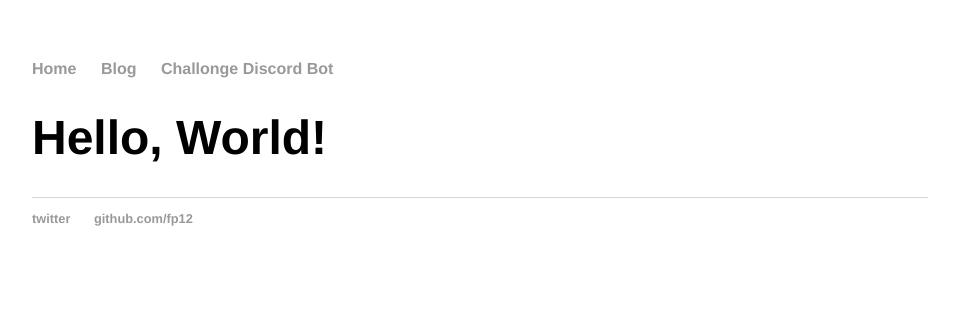
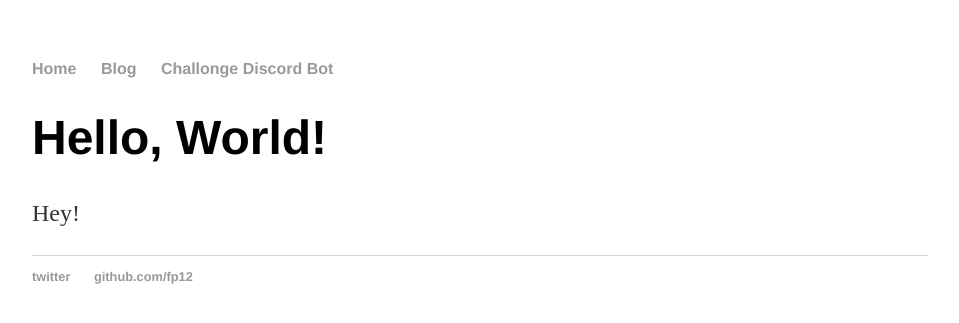
Before and after one commit to fp12/fp12.github.io, a Jekyll site: the page built from index.html, in a window 1280 px wide. Shown: the top 323 px of the page, without its empty margins (160-1119 px from the left). Built offline with Jekyll 4.4.1, drawn with Linux system fonts in a browser that asks for light colours.

Commit message:
Update index.html

```diff
--- a/index.html
+++ b/index.html
@@ -1,29 +1,8 @@
-<!DOCTYPE html>
-<html>
-	<head>
-		<title>fp12</title>
-		<!-- link to main stylesheet -->
-		<link rel="stylesheet" type="text/css" href="/css/main.css">
-	</head>
-	<body>
-		<nav>
-    		<ul>
-        		<li><a href="/">Home</a></li>
-        		<li><a href="/blog">Blog</a></li>
-            <li><a href="http://fp12.github.io/pyChallongeDiscordBot">Challonge Discord Bot</a></li>
-    		</ul>
-		</nav>
-		<div class="container">
-    		<div class="blurb">
-        		<h1>Hello, World!</h1>
-				<pHey!</p>
-    		</div><!-- /.blurb -->
-		</div><!-- /.container -->
-		<footer>
-    		<ul>
-        		<li><a href="https://twitter.com/fp12gaming">twitter</a></li>
-        		<li><a href="https://github.com/fp12">github.com/fp12</a></li>
-			</ul>
-		</footer>
-	</body>
-</html>
+---
+layout: default
+title: fp12
+---
+<div class="blurb">
+	<h1>Hello, World!</h1>
+	<p>Hey!</p>
+</div><!-- /.blurb -->
```
